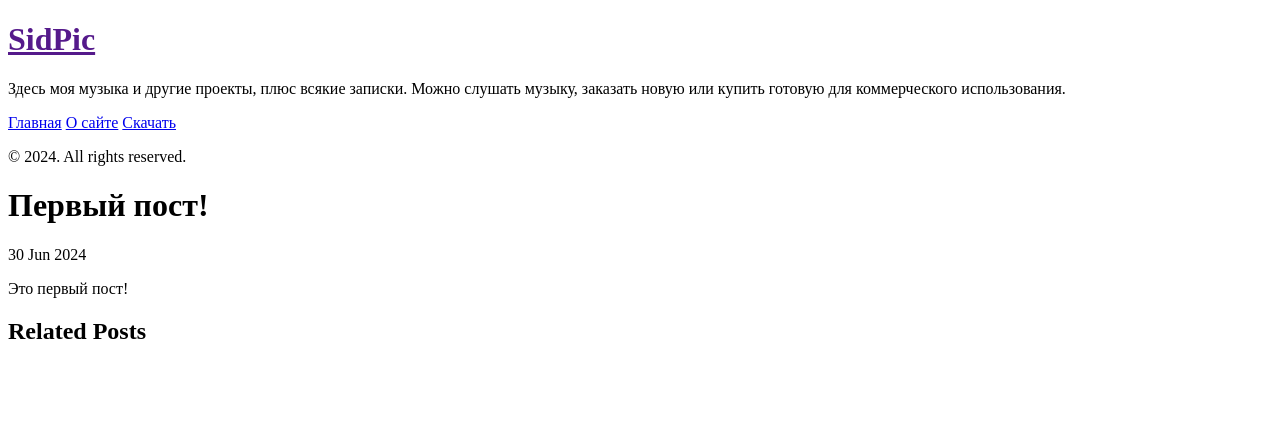
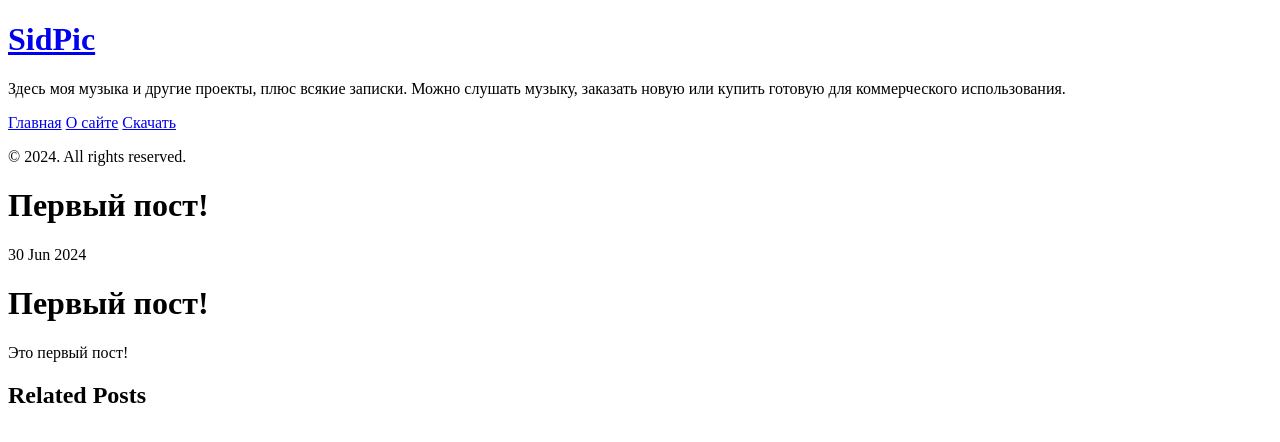
Before and after one commit to SidPic/SidPic.github.io, a Jekyll site: the page built from _posts/2024-06-30-first_post.md, in a window 1280 px wide. Shown: the top 442 px of the page. Built offline with Jekyll 4.4.1, drawn with Linux system fonts in a browser that asks for light colours; Markdown is read by kramdown in place of the engine named in the settings.

Commit message:
post_fix

```diff
--- a/_includes/sidebar.html
+++ b/_includes/sidebar.html
@@ -2,7 +2,7 @@
   <div class="container sidebar-sticky">
     <div class="sidebar-about">
       <h1>
-        <a href="{{ site.baseurl }}">
+        <a href="/index.html">
           {{ site.title }}
         </a>
       </h1>
--- a/_posts/2024-06-30-first_post.md
+++ b/_posts/2024-06-30-first_post.md
@@ -1,6 +1,6 @@
 ---
 layout: post
-title: "Первый пост!"
+title: Первый пост!
 ---
-
+# Первый пост!
 Это первый пост!
--- a/download.html
+++ b/download.html
@@ -3,6 +3,11 @@
 title: Музыка
 ---
 
+<!--
+сделать фрейм на стриминг с самыми большими роялти!
+Так и с правами можно будет избежать проблем и роялти с сайта получать
+-->
+
 <dl>
 <dt>Блоха на зебре</dt>
 <dd><audio src="bnz.mp3" type="audio/mpeg" controls></audio></dd>
```
Also changed, not shown: about.md (+1 -0 lines).
